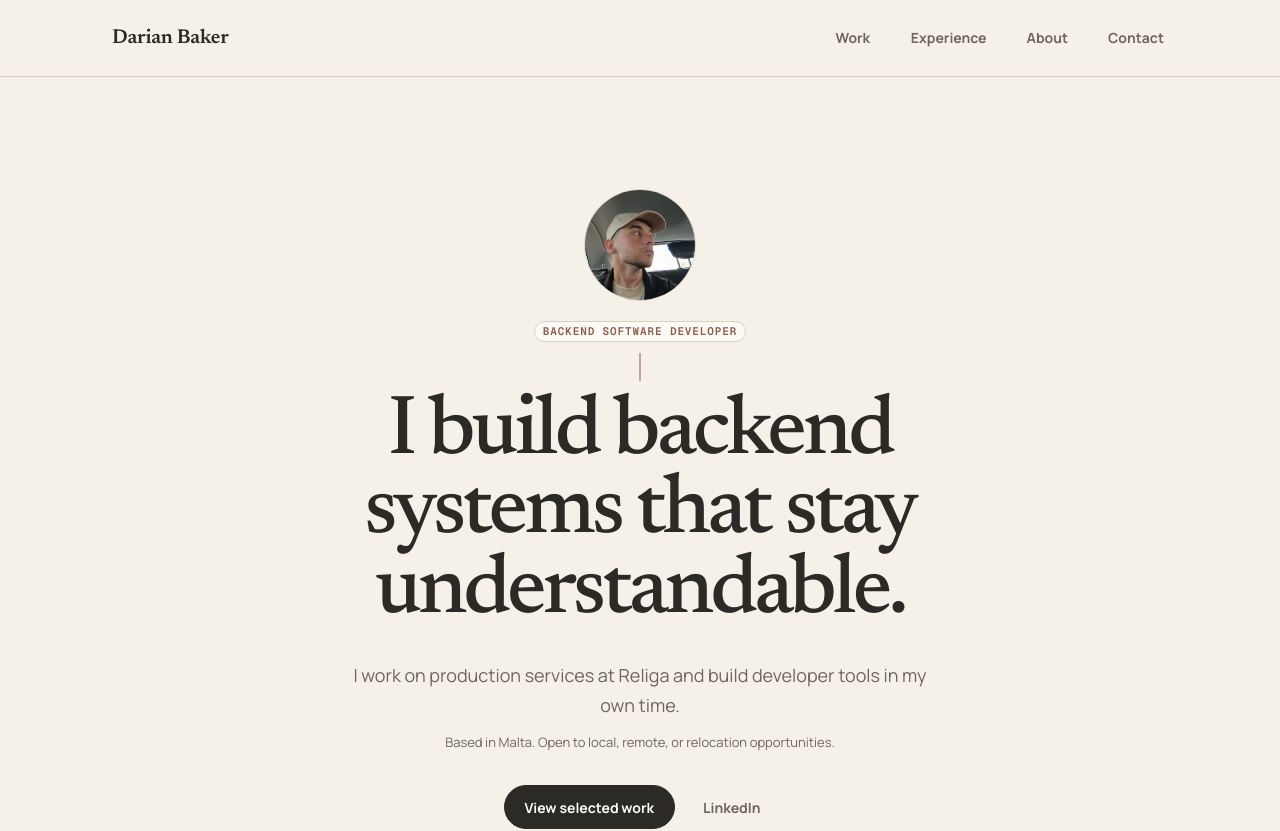
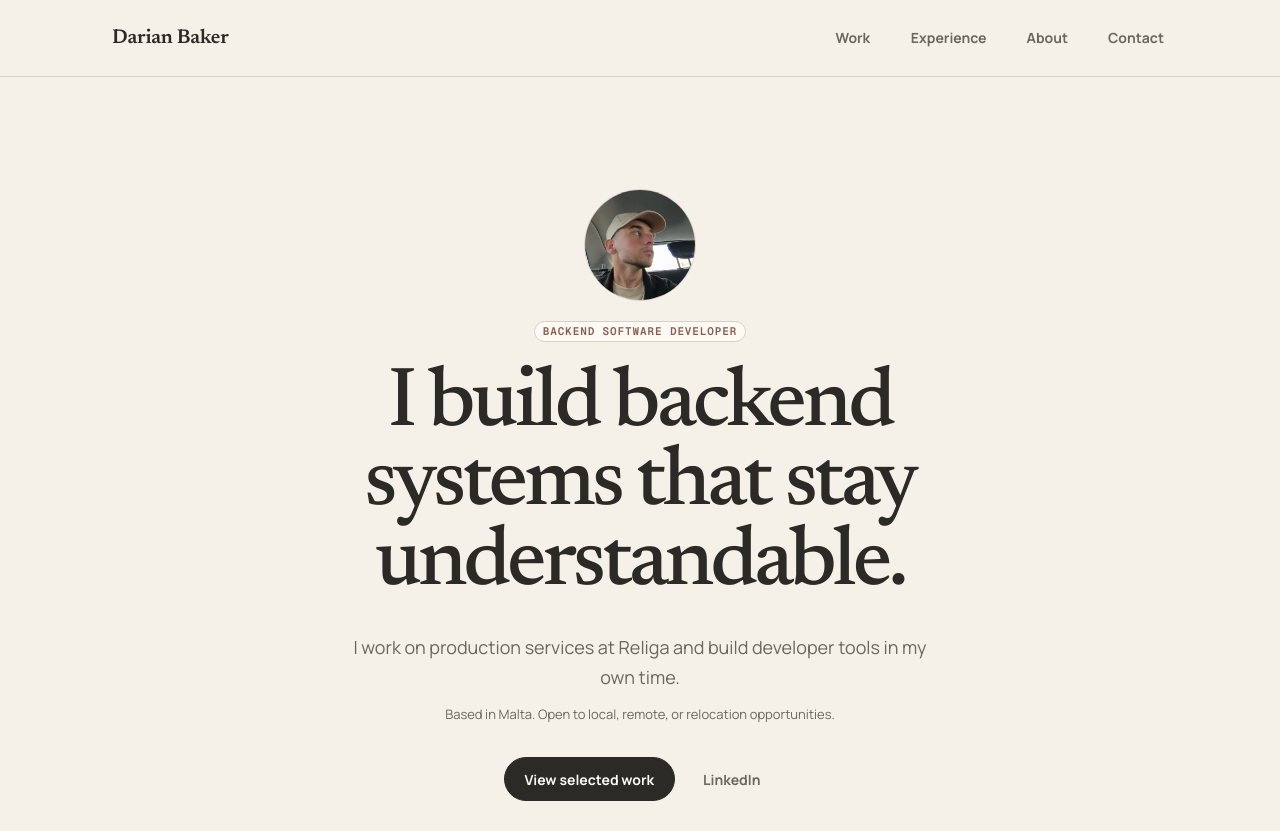
Before and after one commit to ShadowOfHumanity/darian-baker, a Next.js app: page / in a window 1280 px wide. Shown: the top 831 px of the page. Built offline with nearby package versions, Linux system fonts and the light colour scheme.

Commit message:
style: remove hero connector line

```diff
--- a/app/components/Hero.tsx
+++ b/app/components/Hero.tsx
@@ -16,7 +16,7 @@ export default function Hero() {
         unoptimized
         className="hero__portrait"
       />
-      <Badge className="hero__role evidence-stitch">{profile.role}</Badge>
+      <Badge className="hero__role">{profile.role}</Badge>
       <h1 id="hero-title">{profile.headline}</h1>
       <p className="hero__intro">{profile.intro}</p>
       <p className="hero__context">
--- a/app/globals.css
+++ b/app/globals.css
@@ -131,21 +131,6 @@ a {
   padding-inline: 1.25rem;
 }
 
-.evidence-stitch {
-  position: relative;
-}
-
-.evidence-stitch::after {
-  position: absolute;
-  top: calc(100% + 0.75rem);
-  left: 50%;
-  width: 1px;
-  height: 1.75rem;
-  background: var(--clay);
-  content: "";
-  transform: translateX(-50%);
-}
-
 .sr-only {
   position: absolute;
   width: 1px;
@@ -212,7 +197,7 @@ a {
 }
 
 .hero__role {
-  margin-bottom: 3.25rem;
+  margin-bottom: 1.5rem;
   border-color: var(--hairline);
   background: var(--surface);
   color: var(--clay);
```
Also changed, not shown: 1 other file (tests, documents, lock files or other folders).
